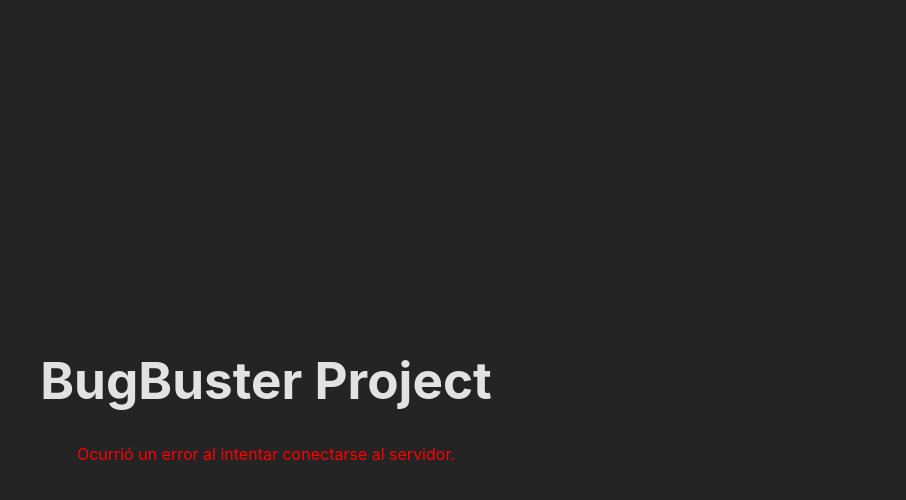
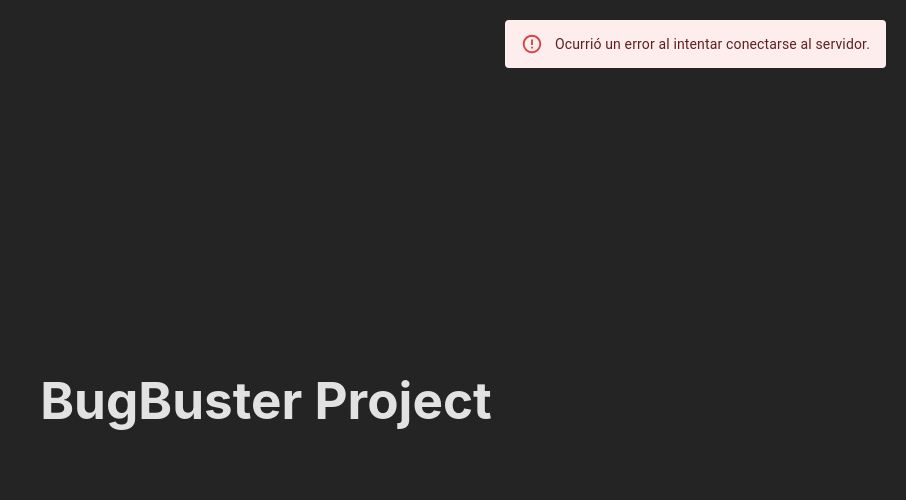
Before and after one commit to GioBits/swift-rtt, a React (Vite) app in the folder frontend/: page / in a window 1280 px wide. Shown: the top 500 px of the page, without its empty margins (374-1280 px from the left). Built offline with nearby package versions, Linux system fonts and the light colour scheme; no server answers.

Commit message:
[UPDATE] PingComponent: UI Alert with MaterialUI

```diff
--- a/frontend/package.json
+++ b/frontend/package.json
@@ -11,6 +11,9 @@
     "start": "json-server --watch db.json --port 5000"
   },
   "dependencies": {
+    "@emotion/react": "^11.14.0",
+    "@emotion/styled": "^11.14.0",
+    "@mui/material": "^6.4.0",
     "axios": "^1.7.9",
     "react": "^18.3.1",
     "react-dom": "^18.3.1"
--- a/frontend/src/components/PingComponent.jsx
+++ b/frontend/src/components/PingComponent.jsx
@@ -1,5 +1,6 @@
 import { useEffect, useState } from "react";
 import axios from "axios";
+import Alert from '@mui/material/Alert';
 
 const PingComponent = () => {
   const [serverResponse, setServerResponse] = useState(null);
@@ -39,15 +40,9 @@ const PingComponent = () => {
   }, []); // Dependencia vacía, solo se ejecuta una vez cuando el componente se monta
 
   return (
-    <div>
-      {serverResponse ? (
-        <p>Respuesta del servidor al endpoint ping: {serverResponse}</p>
-      ) : errorMessage ? (
-        <p style={{ color: "red" }}>{errorMessage}</p>
-      ) : (
-        <p>Cargando...</p>
-      )}
-    </div>
+    <Alert severity={serverResponse ? "success" : errorMessage ? "error" : "info"} style={{top: "20px", right: "20px", position: "fixed"}}>
+      {serverResponse ? `Respuesta del servidor al endpoint ping: ${serverResponse}` : errorMessage ? errorMessage : "Cargando..."}
+    </Alert>
   );
 };
 
```
Also changed, not shown: 1 other file (tests, documents, lock files or other folders).
